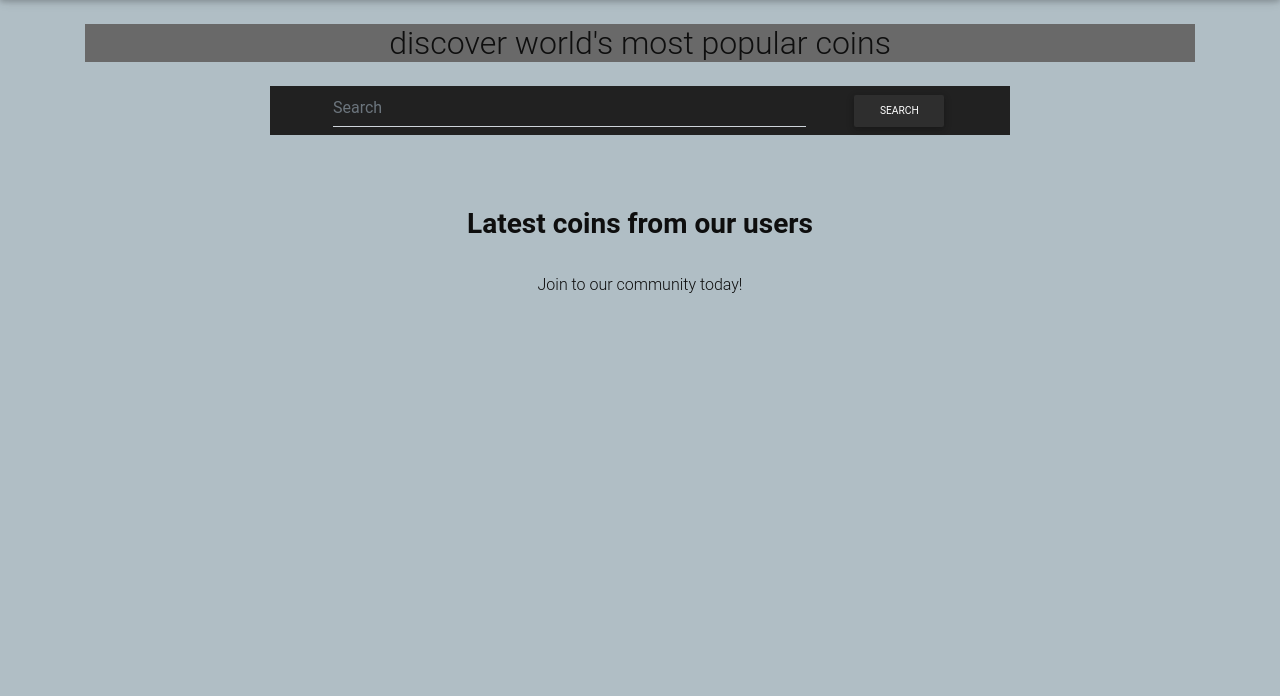
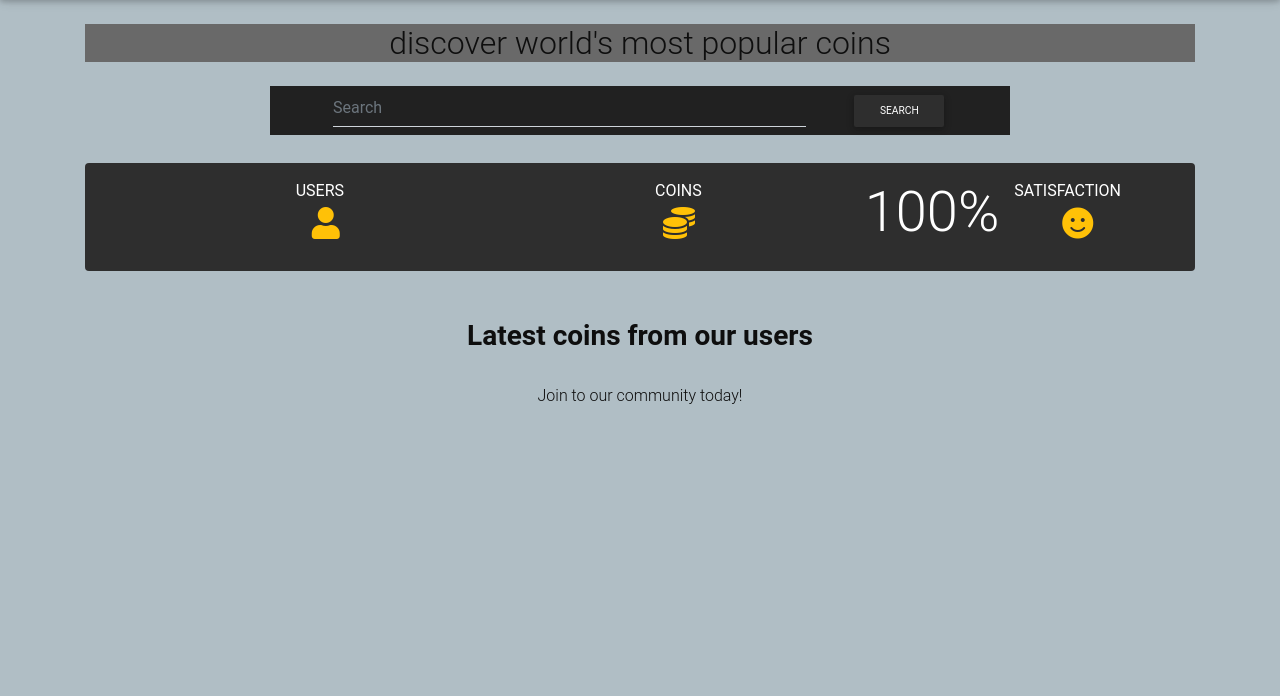
Before and after one commit to Code-Institute-Submissions/MP3-1, a Flask app: page / in a window 1280 px wide. Shown: the part 56-752 px from the top of the page. Run offline with Flask 2, Linux system fonts and the light colour scheme; data that the repository does not hold is empty; some libraries are stand-ins or nearby versions.

Commit message:
Add counter at home page

```diff
--- a/app.py
+++ b/app.py
@@ -28,7 +28,8 @@
 @app.route("/home")
 def home():
     coins = list(mongo.db.coins.find())
-    return render_template("home.html", coins=coins)
+    users = list(mongo.db.users.find())
+    return render_template("home.html", coins_list=coins, user_list=users)
 
 
 # Search route
@@ -36,7 +37,8 @@
 def search():
     query = request.form.get("query")
     coins = list(mongo.db.coins.find({"$text": {"$search": query}}))
-    return render_template("home.html", coins=coins)
+    coins_list = list(mongo.db.coins.find())
+    return render_template("home.html", coins=coins, coins_list=coins_list)
 
 
 """
--- a/static/css/style.css
+++ b/static/css/style.css
@@ -80,7 +80,7 @@
 }
 
 @media (max-width: 430px){
-    .text-right{
+    #text-transfer .text-right{
         text-align: left !important;
         width: 160px;
     }
--- a/templates/home.html
+++ b/templates/home.html
@@ -33,12 +33,62 @@
 
 <!-- Welcome screen if not log in -->
 <!-- Template used below from: https://mdbootstrap.com/snippets/jquery/marta-szymanska/1359506#html-tab-view -->
+<div class="row elegant-color text-white rounded no-gutters p-3 my-1">
+    <!-- user counter -->
+    <div class="col-md-4">
+        <div class="row">
+            <div class="col-6 pr-0">
+                {% for coin in coins_list %}
+                    {% if loop.last %}
+                    <h4 class="display-4 text-right mb-0 count-up" data-from="0" data-to="{{ loop.index }}" data-time="1000">{{ loop.index }}</h4>
+                    {% endif %}
+                {% endfor %}
+            </div>
+            <div class="col-6">
+                <p class="text-uppercase font-weight-normal mb-1">Users</p>
+                <p class="mb-0 pl-3"><i class="fas fa-user fa-2x amber-text mb-0"></i></p>
+            </div>
+        </div>
+    </div>
+    <!-- coins counter -->
+    <div class="col-md-4">
+        <div class="row">
+            <div class="col-6 pr-0">
+                {% for coin in coins_list %}
+                    {% if loop.last %}
+                    <h4 class="display-4 text-right mb-0 count1" data-from="0" data-to="{{ loop.index }}" data-time="1000">{{ loop.index }}</h4>
+                    {% endif %}
+                {% endfor %}
+            </div>
+            <div class="col-6">
+                <p class="text-uppercase font-weight-normal mb-1">Coins</p>
+                <p class="mb-0 pl-2"><i class="fas fa-coins fa-2x amber-text mb-0"></i></p>
+            </div>
+        </div>
+    </div>
+    <!-- satisfaction counter -->
+    <div class="col-md-4">
+        <div class="row">
+            <div class="col-6 pr-0">
+                <h4 class="display-4 text-right"><span class="d-flex justify-content-end">
+                    <span class="count2" data-from="0" data-to="100" data-time="1000">0</span> %
+                </span></h4>
+            </div>
+            <div class="col-6">
+                <p class="text-uppercase font-weight-normal mb-1">Satisfaction</p>
+                <p class="mb-0 pl-5"><i class="fas fa-smile fa-2x amber-text mb-0"></i></p>
+            </div>
+        </div>
+    </div>
+</div>
+<!-- Welcome screen if not log in -->
+<!-- Template used below from: https://mdbootstrap.com/snippets/jquery/marta-szymanska/1359506#html-tab-view -->
 {% if 'user_email' not in session:%}
 <div class="container text-center my-5">
     <h3 class="font-weight-bold mb-4 pb-2">Latest coins from our users</h3>
     <p class="w-responsive mx-auto mb-5">Join to our community today!</p>
     <div class="row">
-       {% for coin in coins %}
+    {% for coin in coins_list %}
         {% if loop.revindex0 < 3 %}
         <div class="col-md-6 col-lg-4">
             <div class="card mb-4 black view overlay z-depth-1">
@@ -46,12 +96,11 @@
                     <img class="my-lg-auto rounded-circle" style="width: 15rem;" src="{{ coin.image }}" alt="{{ coin.name }}">
                 </div>
                  <div class="mask flex-center rgba-orange-light">
-                    <a class="btn btn-outline-white btn-rounded" href="{{ url_for('register') }}">To see more please Register here</a>
+                    <a class="btn btn-info btn-rounded" href="{{ url_for('register') }}">To see more please Register here</a>
                 </div>
                 <div class="card-body white">
                     <h4 class="card-title">{{ coin.description }}</h4>
-                    <hr>
-
+                    <hr class="my-0">
                 </div>
             </div>
         </div>
--- a/templates/profile.html
+++ b/templates/profile.html
@@ -17,7 +17,7 @@
                     <hr class="hr-light">
                     <!-- first name -->
                     <div class="row my-3">
-                        <div class="col">
+                        <div class="col" id="text-transfer">
                             <p class="col-form-label text-right"><i class="fas fa-user-tie mx-3"></i>First name:</p>
                         </div>
                         <div class="col">
```
Also changed, not shown: static/js/script.js (+30 -1 lines).
